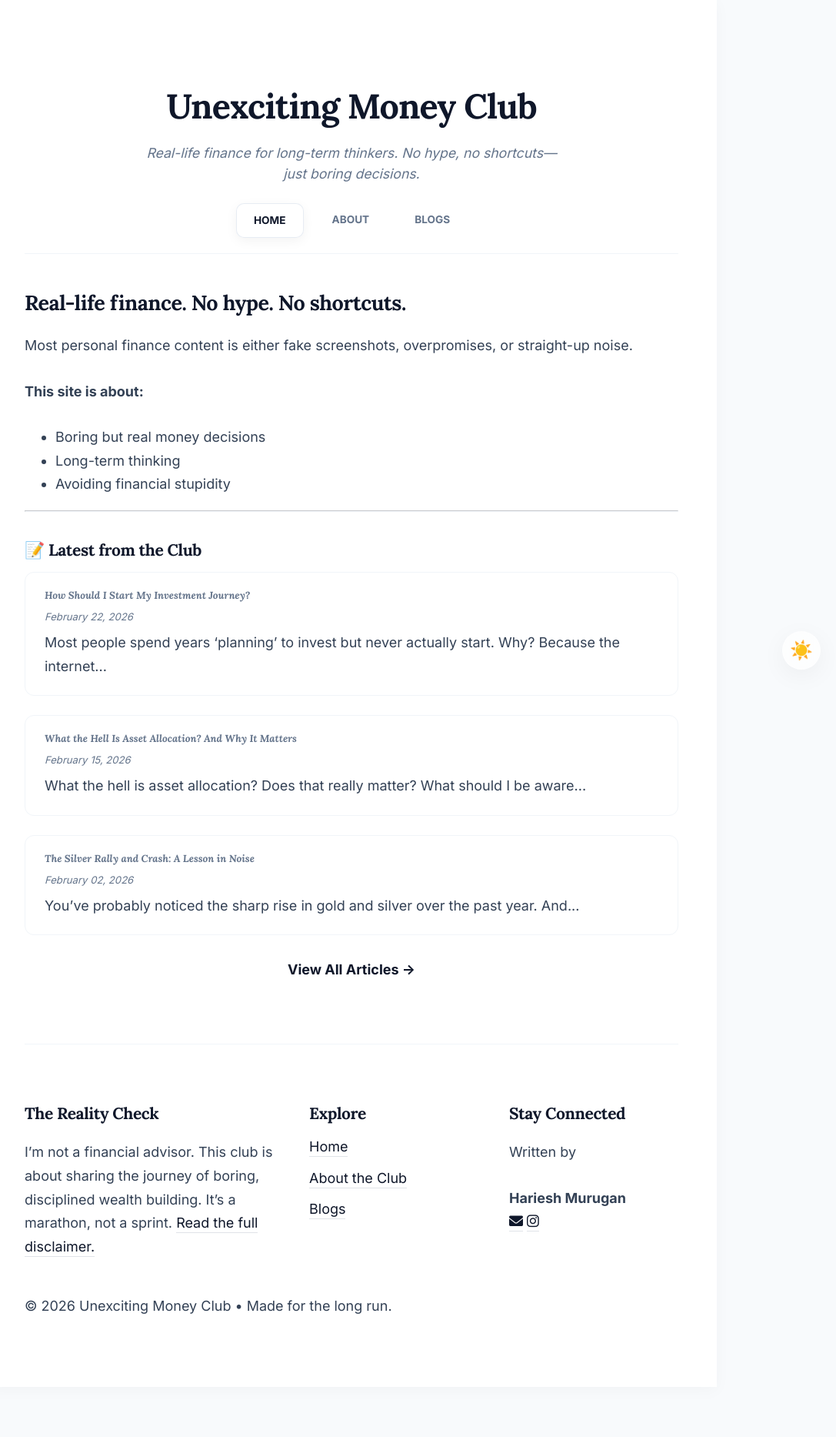
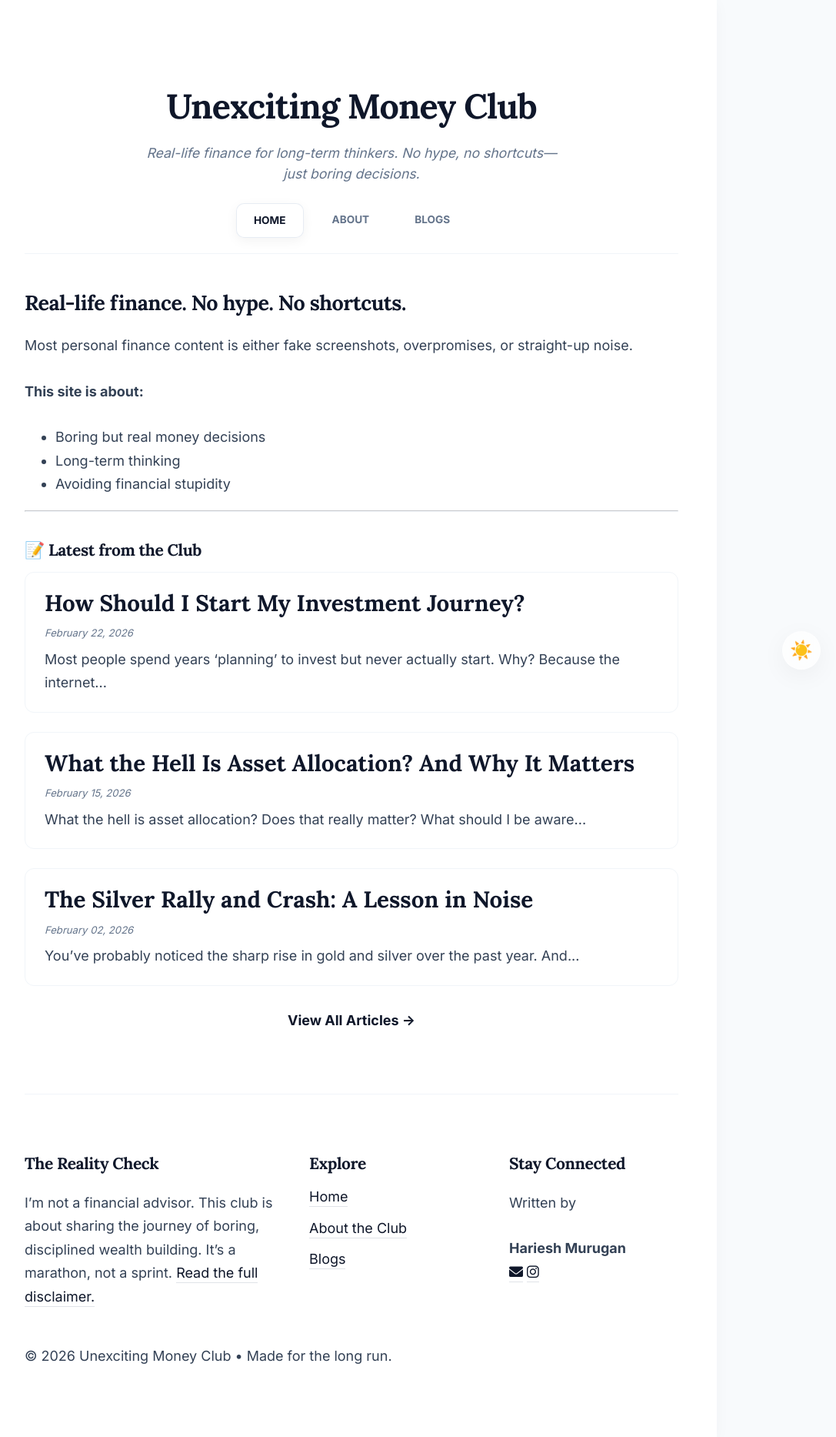
Before and after one commit to HarieshMK/HarieshMK.github.io, a Jekyll site: the page built from index.md, in a window 1280 px wide. Shown: the whole page at 77% size, without its empty margins (183-1270 px from the left). Built offline with Jekyll 4.4.1, drawn with Linux system fonts in a browser that asks for light colours; before the commit the page ends 1802 px from its top, so only the background shows below that.

Commit message:
Update style.css

```diff
--- a/assets/css/style.css
+++ b/assets/css/style.css
@@ -119,7 +119,7 @@ header .tagline {
 #theme-toggle:hover #theme-icon {
   transform: scale(1.2) rotate(15deg); /* This works for emojis! */
 }
-/* ===== 3. BLOG CARDS & HOVER (PROTECTED VERSION) ===== */
+/* ===== 3. BLOG CARDS & HOVER (CLEAN & FIXED) ===== */
 .post-card-link {
   display: block;
   text-decoration: none !important;
@@ -130,54 +130,52 @@ header .tagline {
 /* Base styles for all card types */
 .post-card, .home-card, .folder-card {
   padding: 22px 25px;
-  margin-bottom: 25px !important; /* Space between cards */
+  margin-bottom: 25px !important;
   border: 1px solid #f1f5f9;
   border-radius: 12px;
   background: #fff;
-  /* Transitions for smooth lifting */
-  transition: transform 0.3s cubic-bezier(0.25, 0.46, 0.45, 0.94),
-              box-shadow 0.3s ease,
-              border-color 0.3s ease;
+  transition: transform 0.3s ease, box-shadow 0.3s ease, border-color 0.3s ease;
   position: relative;
   z-index: 1;
 }
 
-/* TARGET THE DATE ONLY - Keeps it italic and small */
-span.post-date,
-.post-card > span:first-child,
-.home-card > span:first-child {
+/* ROOT FIX 1: Target the Date by Class only.
+   We removed ":first-child" so it stops stealing the Title. */
+.post-date, span.post-date {
   font-size: 0.82rem !important;
   font-style: italic !important;
   color: #64748b !important;
   display: block !important;
   margin-bottom: 8px !important;
-  transition: color 0.3s ease;
 }
 
-/* This targets the actual text link inside the card which often overrides everything */
+/* ROOT FIX 2: Target the Title strictly.
+   This ensures it is always Big, Bold, and Not Italic. */
+.post-title,
 .post-card h2,
-.post-card a,
+.home-card h2,
 .post-card-link h2,
-.post-card-link .post-title,
-.home-card h2,
-.home-card a {
+.post-card h2 a {
   font-style: normal !important;
-  font-size: 2.2rem !important; /* Forces a very large size to test */
+  font-size: 1.85rem !important;
   font-weight: 800 !important;
   line-height: 1.2 !important;
   font-family: 'Lora', serif !important;
+  color: #0f172a !important;
   text-decoration: none !important;
   display: block !important;
+  margin-top: 0 !important;
+  margin-bottom: 10px !important;
 }
+
 /* Summary text styling */
 .post-card p, .home-card p {
   font-style: normal !important;
-  font-size: 0.95rem;
-  color: #334155;
-  margin-bottom: 0;
+  font-size: 0.95rem !important;
+  color: #334155 !important;
 }
 
-/* HOVER EFFECTS (Both Modes handled) */
+/* HOVER EFFECTS */
 .post-card-link:hover .post-card,
 .post-card:hover, .home-card:hover, .folder-card:hover {
   transform: translateY(-8px) !important;
@@ -187,11 +185,11 @@ span.post-date,
 }
 
 .post-card-link:hover .post-title,
-.post-card:hover h2,
-.home-card:hover h2,
+.post-card-link:hover h2,
 .folder-card:hover .folder-name {
   color: #38bdf8 !important;
 }
+
 .post-title, .folder-name {
   transition: color 0.3s ease;
 }
```
